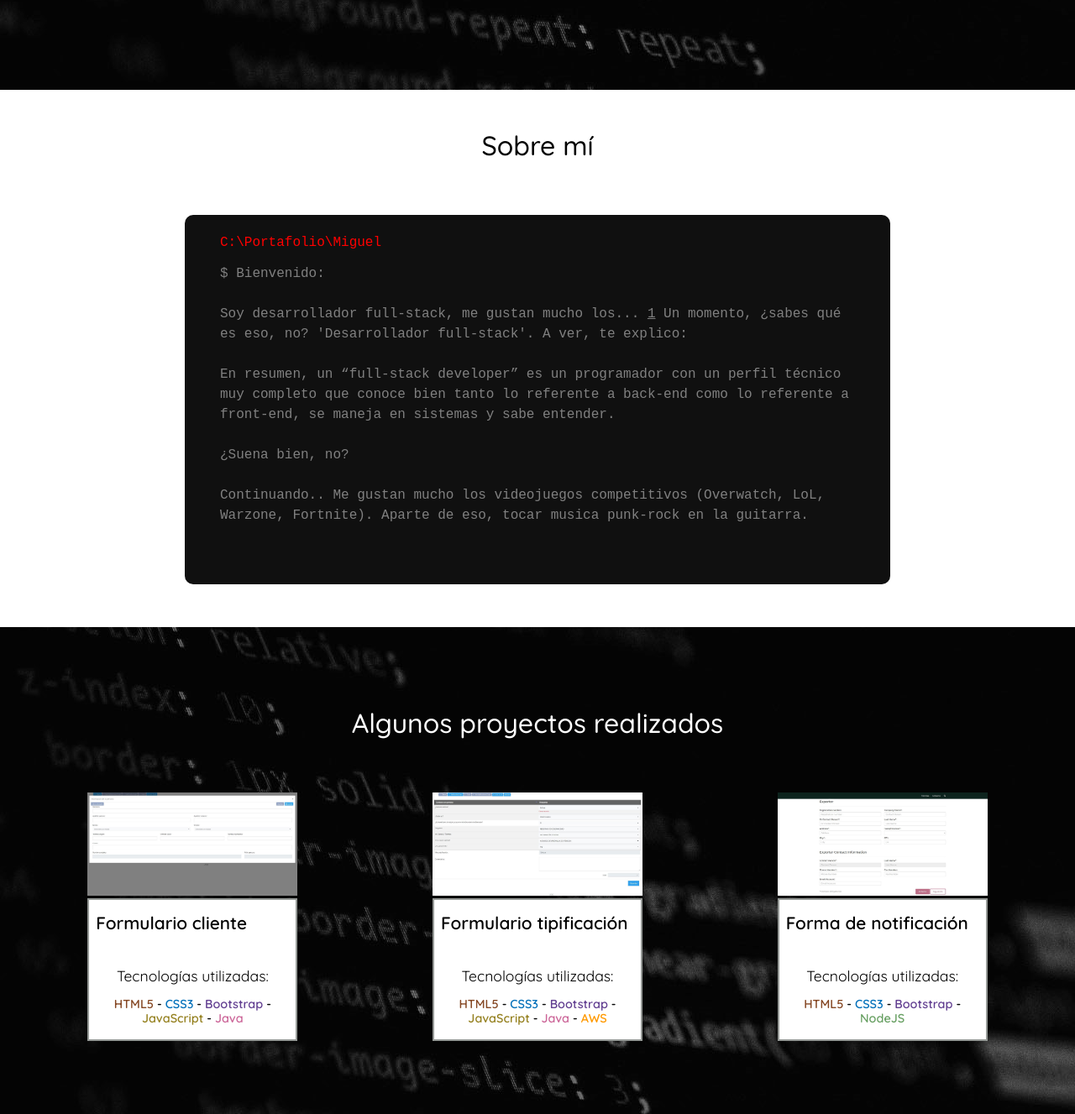
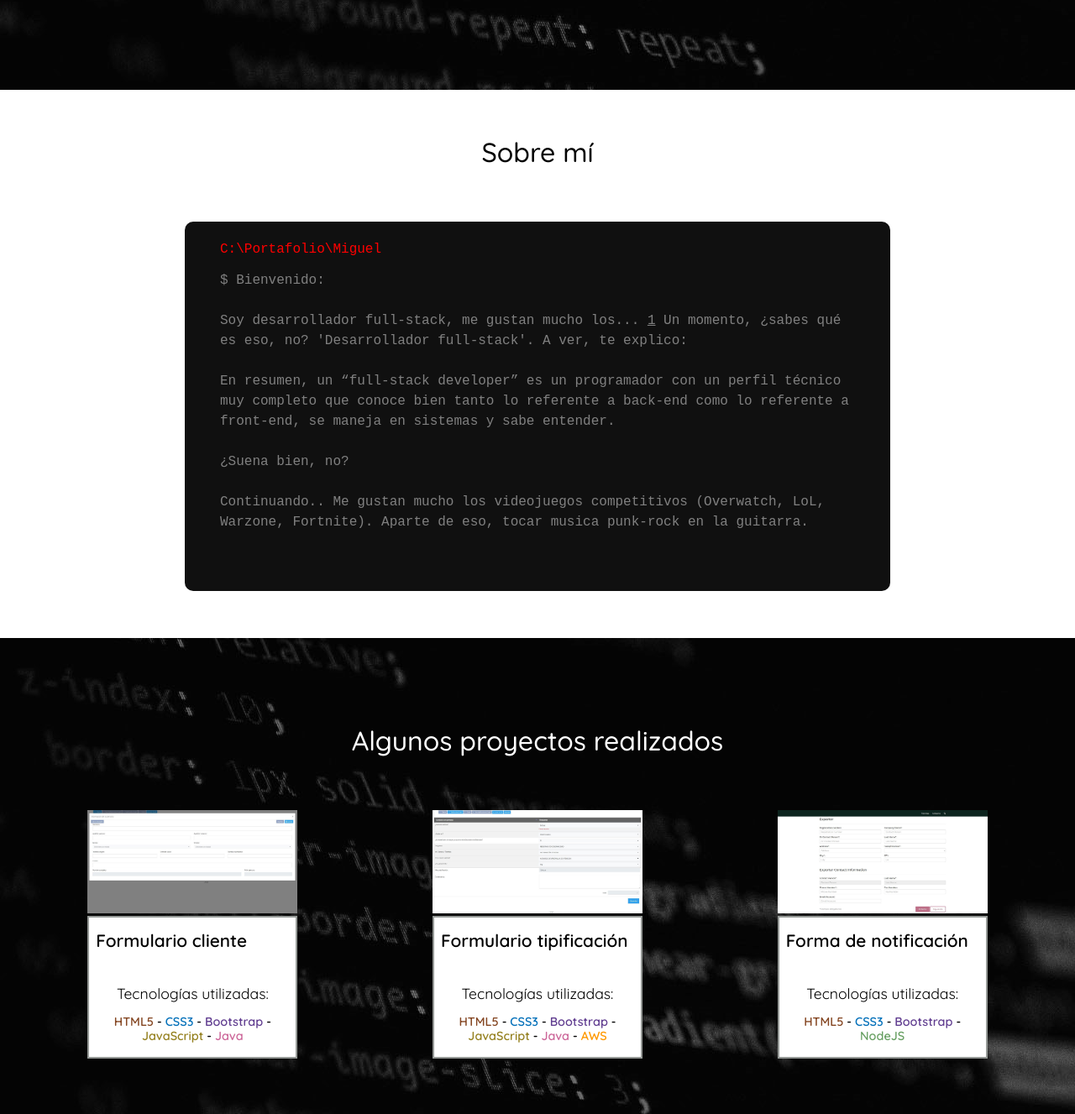
Before and after one commit to mikirmz/PortafolioPublico, a plain HTML site: page index.html in a window 1280 px wide. Shown: the part 782-2109 px from the top of the page at 84% size. Drawn offline with nearby package versions, Linux system fonts and the light colour scheme; a script that the page names is missing.

Commit message:
Actualización de estilos

```diff
--- a/css/style.css
+++ b/css/style.css
@@ -247,8 +247,8 @@ p {
 /** Media Queries **/
 
 .main .sobre-mi {
-    min-height: 80vh;
-    padding: 3rem 0;
+    min-height: 0vh;
+    padding: 3.5rem 0;
     background: #ffffff;
     color: #000000;
     margin-bottom: 3rem;
@@ -296,7 +296,7 @@ p {
 }
 
 .main .proyectos {
-    padding: 3rem 0;
+    padding: 3.5rem 0;
     margin-bottom: 3rem;
 }
 
@@ -384,7 +384,7 @@ p {
     min-height: 70vh;
     background: #ffffff;
     color: #000000;
-    padding: 1rem 0;
+    padding: 3.5rem 0;
     margin-bottom: 3rem;
 }
 
```
